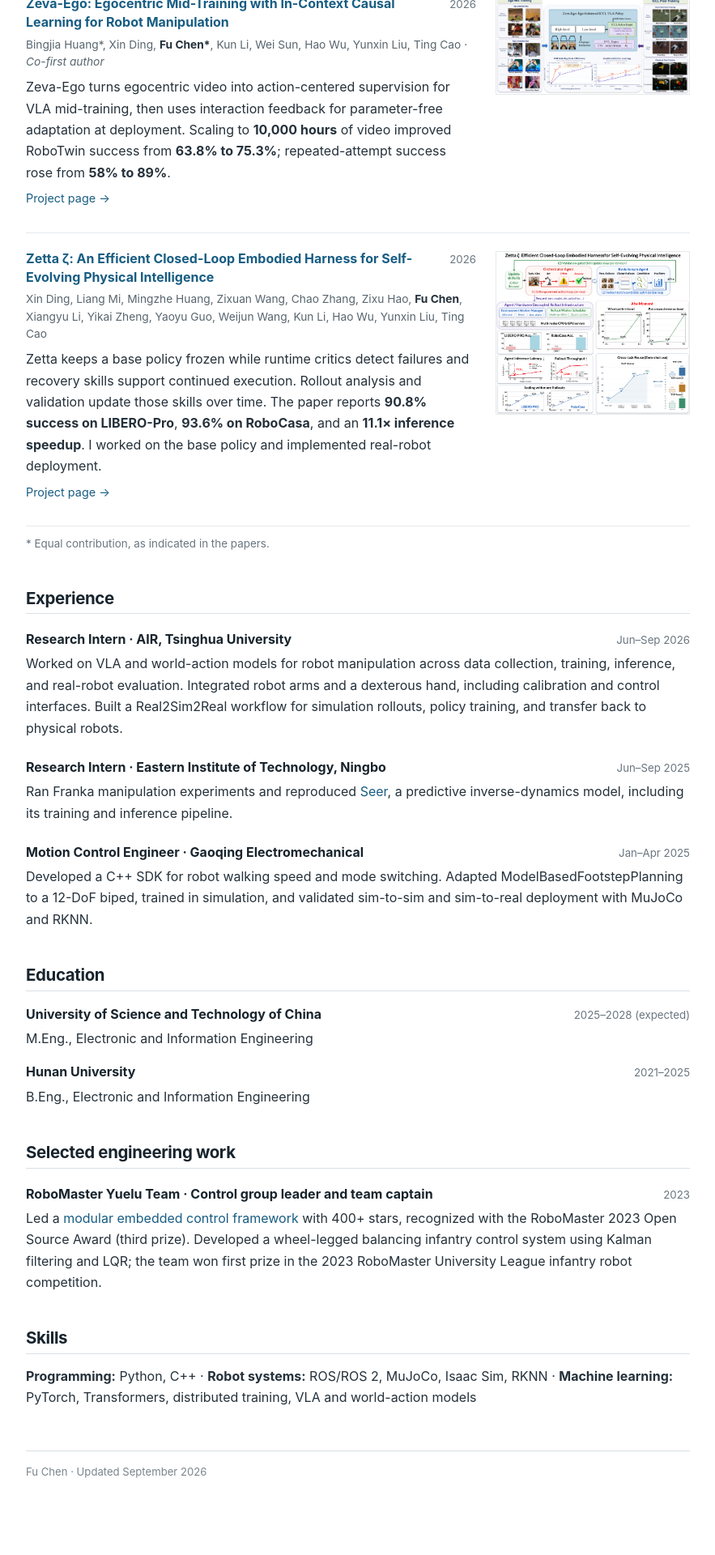
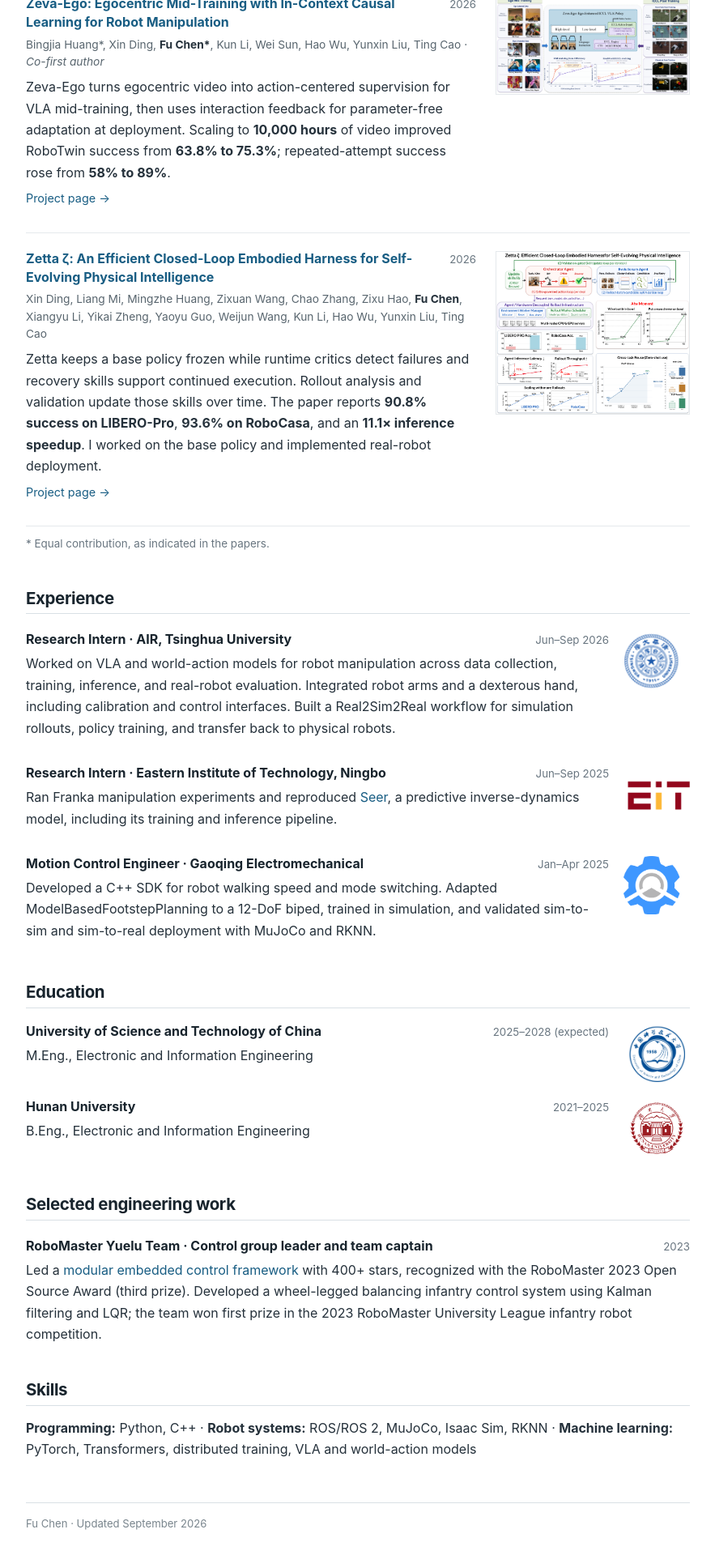
Before and after one commit to dsdfasfaac/dsdfasfaac.github.io, a Jekyll site: the page built from _pages/about.md, in a window 1280 px wide. Shown: the part 871-2791 px from the top of the page at 81% size, without its empty margins (198-1081 px from the left). Built offline with Jekyll 4.4.1, drawn with Linux system fonts in a browser that asks for light colours; before the commit the page ends 2728 px from its top, so only the background shows below that.

Commit message:
Add organization logos to experience and education

```diff
--- a/_pages/about.md
+++ b/_pages/about.md
@@ -54,31 +54,46 @@ My work covers the full experimental pipeline: robot and camera calibration, dat
 
 ## Experience
 
-<div class="entry">
-  <div class="entry__heading"><h3>Research Intern · AIR, Tsinghua University</h3><span>Jun–Sep 2026</span></div>
-  <p>Worked on VLA and world-action models for robot manipulation across data collection, training, inference, and real-robot evaluation. Integrated robot arms and a dexterous hand, including calibration and control interfaces. Built a Real2Sim2Real workflow for simulation rollouts, policy training, and transfer back to physical robots.</p>
+<div class="entry entry--with-logo">
+  <div class="entry__text">
+    <div class="entry__heading"><h3>Research Intern · AIR, Tsinghua University</h3><span>Jun–Sep 2026</span></div>
+    <p>Worked on VLA and world-action models for robot manipulation across data collection, training, inference, and real-robot evaluation. Integrated robot arms and a dexterous hand, including calibration and control interfaces. Built a Real2Sim2Real workflow for simulation rollouts, policy training, and transfer back to physical robots.</p>
+  </div>
+  <div class="entry__logo entry__logo--air"><img src="{{ '/images/organizations/air.png' | relative_url }}" alt="AIR, Tsinghua University logo" loading="lazy"></div>
 </div>
 
-<div class="entry">
-  <div class="entry__heading"><h3>Research Intern · Eastern Institute of Technology, Ningbo</h3><span>Jun–Sep 2025</span></div>
-  <p>Ran Franka manipulation experiments and reproduced <a href="https://nimolty.github.io/Seer/">Seer</a>, a predictive inverse-dynamics model, including its training and inference pipeline.</p>
+<div class="entry entry--with-logo">
+  <div class="entry__text">
+    <div class="entry__heading"><h3>Research Intern · Eastern Institute of Technology, Ningbo</h3><span>Jun–Sep 2025</span></div>
+    <p>Ran Franka manipulation experiments and reproduced <a href="https://nimolty.github.io/Seer/">Seer</a>, a predictive inverse-dynamics model, including its training and inference pipeline.</p>
+  </div>
+  <div class="entry__logo entry__logo--eit"><img src="{{ '/images/organizations/eit.png' | relative_url }}" alt="Eastern Institute of Technology, Ningbo logo" loading="lazy"></div>
 </div>
 
-<div class="entry">
-  <div class="entry__heading"><h3>Motion Control Engineer · Gaoqing Electromechanical</h3><span>Jan–Apr 2025</span></div>
-  <p>Developed a C++ SDK for robot walking speed and mode switching. Adapted ModelBasedFootstepPlanning to a 12-DoF biped, trained in simulation, and validated sim-to-sim and sim-to-real deployment with MuJoCo and RKNN.</p>
+<div class="entry entry--with-logo">
+  <div class="entry__text">
+    <div class="entry__heading"><h3>Motion Control Engineer · Gaoqing Electromechanical</h3><span>Jan–Apr 2025</span></div>
+    <p>Developed a C++ SDK for robot walking speed and mode switching. Adapted ModelBasedFootstepPlanning to a 12-DoF biped, trained in simulation, and validated sim-to-sim and sim-to-real deployment with MuJoCo and RKNN.</p>
+  </div>
+  <div class="entry__logo"><img src="{{ '/images/organizations/gao.png' | relative_url }}" alt="Gaoqing Electromechanical logo" loading="lazy"></div>
 </div>
 
 ## Education
 
-<div class="entry entry--compact">
-  <div class="entry__heading"><h3>University of Science and Technology of China</h3><span>2025–2028 (expected)</span></div>
-  <p>M.Eng., Electronic and Information Engineering</p>
+<div class="entry entry--compact entry--with-logo">
+  <div class="entry__text">
+    <div class="entry__heading"><h3>University of Science and Technology of China</h3><span>2025–2028 (expected)</span></div>
+    <p>M.Eng., Electronic and Information Engineering</p>
+  </div>
+  <div class="entry__logo entry__logo--seal"><img src="{{ '/images/organizations/ustc.jpg' | relative_url }}" alt="University of Science and Technology of China emblem" loading="lazy"></div>
 </div>
 
-<div class="entry entry--compact">
-  <div class="entry__heading"><h3>Hunan University</h3><span>2021–2025</span></div>
-  <p>B.Eng., Electronic and Information Engineering</p>
+<div class="entry entry--compact entry--with-logo">
+  <div class="entry__text">
+    <div class="entry__heading"><h3>Hunan University</h3><span>2021–2025</span></div>
+    <p>B.Eng., Electronic and Information Engineering</p>
+  </div>
+  <div class="entry__logo entry__logo--seal entry__logo--hnu"><img src="{{ '/images/organizations/hnu.png' | relative_url }}" alt="Hunan University emblem" loading="lazy"></div>
 </div>
 
 ## Selected engineering work
--- a/assets/css/home.css
+++ b/assets/css/home.css
@@ -44,6 +44,15 @@ a:hover, a:focus-visible { text-decoration: underline; }
 .note { margin-top: 10px; color: #697680; font-size: .84rem; }
 .entry { margin: 20px 0 24px; }
 .entry--compact { margin: 17px 0; }
+.entry--with-logo { display: grid; grid-template-columns: minmax(0, 1fr) 82px; gap: 18px; align-items: start; }
+.entry__text { min-width: 0; }
+.entry__logo { width: 82px; height: 76px; overflow: hidden; display: flex; align-items: center; justify-content: flex-start; }
+.entry__logo img { display: block; width: auto; max-width: none; height: 72px; }
+.entry__logo--air { width: 72px; }
+.entry__logo--eit img { height: 46px; }
+.entry__logo--seal { justify-content: center; }
+.entry__logo--seal img { max-width: 72px; object-fit: contain; }
+.entry__logo--hnu img { height: 88px; max-width: 88px; }
 .skills { margin-bottom: 40px; }
 footer { margin: 52px 0 28px; padding-top: 15px; border-top: 1px solid #d9e0e5; color: #79858d; font-size: .82rem; }
 @media (max-width: 760px) {
@@ -58,4 +67,11 @@ footer { margin: 52px 0 28px; padding-top: 15px; border-top: 1px solid #d9e0e5;
   .publication__heading, .entry__heading { display: block; }
   .publication__heading > span, .entry__heading > span { display: block; margin: 0 0 4px; }
   .publication h3, .entry h3 { margin-bottom: 7px; }
+  .entry--with-logo { grid-template-columns: minmax(0, 1fr) 66px; gap: 12px; }
+  .entry__logo { width: 66px; height: 60px; }
+  .entry__logo img { height: 58px; }
+  .entry__logo--air { width: 58px; }
+  .entry__logo--eit img { height: 36px; }
+  .entry__logo--seal img { max-width: 58px; }
+  .entry__logo--hnu img { height: 72px; max-width: 72px; }
 }
```
Also changed, not shown: README.md (+2 -0 lines), images/organizations/air.png (added), images/organizations/eit.png (added), images/organizations/gao.png (added), images/organizations/hnu.png (added), images/organizations/ustc.jpg (added).
